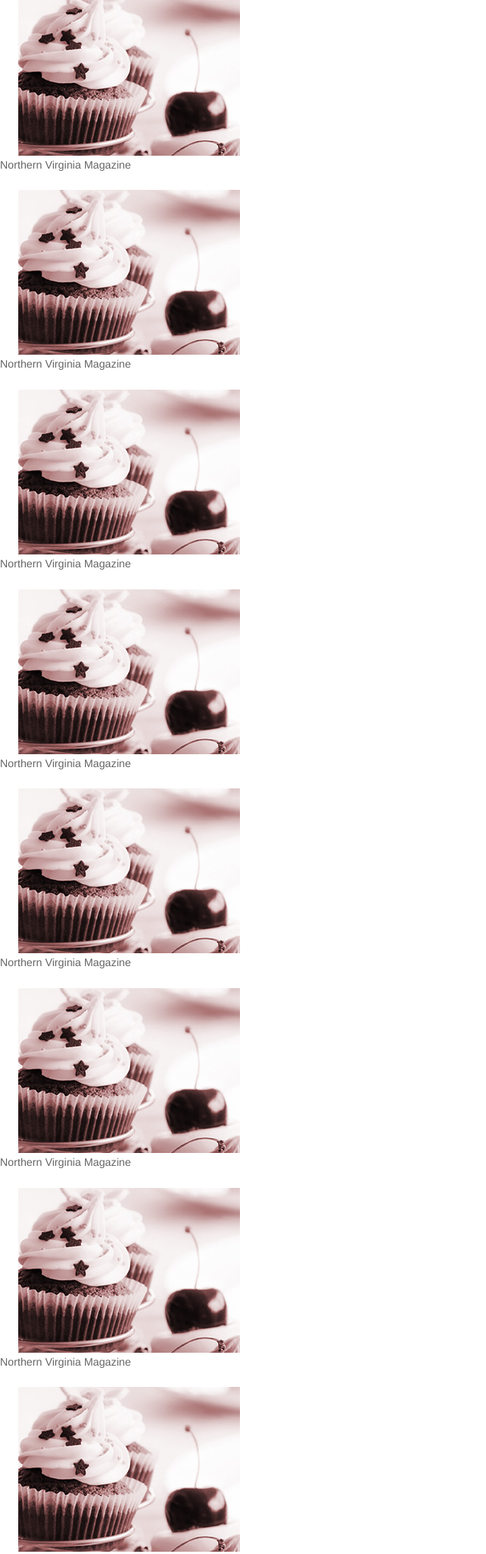
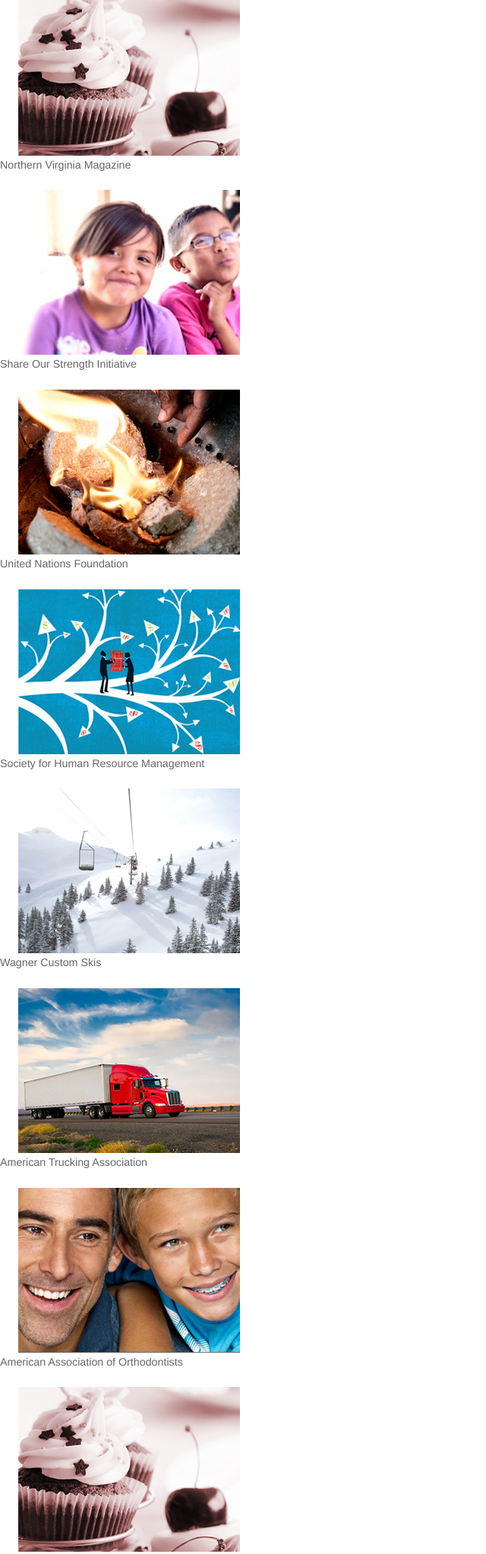
Before and after one commit to leobauza/saforian, a PHP site: page / in a window 1280 px wide. Shown: the part 1311-3357 px from the top of the page at 76% size, without its empty margins (0-640 px from the left). Run offline with PHP 8.4, Linux system fonts and the light colour scheme; some libraries are stand-ins or nearby versions.

Commit message:
filtering of isotope projects workin'

```diff
--- a/index.php
+++ b/index.php
@@ -55,42 +55,95 @@
 			</div>
 		</section>
 		<section id="iso-cont">
-			<article class="item safo-client">
+			<!--
+
+			FIRST PAGE START
+
+			-->
+			<article class="item safo-client first-page">
 				<a href="#"><img src='images/site/client-thumbnails/specialicious.jpg' alt='Specialicious' /></a>
 				<p>Northern Virginia Magazine</p>
 			</article>
-			<article class="item safo-client">
-				<img src='images/site/client-thumbnails/specialicious.jpg' alt='Specialicious' />
+			<article class="item safo-client first-page">
+				<a href='#'><img src='images/site/client-thumbnails/nokidhungry.jpg' alt='No Kid Hungry' /></a>
+				<p>Share Our Strength Initiative</p>
+			</article>
+			<article class="item safo-client first-page">
+				<a href='#'><img src='images/site/client-thumbnails/cookstoves.jpg' alt='UNF Clean Cookstoves' /></a>
+				<p>United Nations Foundation</p>
+			</article>
+			<article class="item safo-client first-page">
+				<a href='#'><img src='images/site/client-thumbnails/shrm.jpg' alt='SHRM' /></a>
+				<p>Society for Human Resource Management</p>
+			</article>
+			<article class="item safo-client first-page">
+				<a href='#'><img src='images/site/client-thumbnails/wagner.jpg' alt='Wagner Skis' /></a>
+				<p>Wagner Custom Skis</p>
+			</article>
+			<article class="item safo-client first-page">
+				<a href='#'><img src='images/site/client-thumbnails/ata.jpg' alt='America Trucking Association' /></a>
+				<p>American Trucking Association</p>
+			</article>
+			<article class="item safo-client first-page">
+				<a href='#'><img src='images/site/client-thumbnails/aao.jpg' alt='Orthodontists' /></a>
+				<p>American Association of Orthodontists</p>
+			</article>
+			<article class="item safo-client first-page">
+				<a href="#"><img src='images/site/client-thumbnails/specialicious.jpg' alt='Specialicious' /></a>
 				<p>Northern Virginia Magazine</p>
 			</article>
-			<article class="item safo-client">
-				<img src='images/site/client-thumbnails/specialicious.jpg' alt='Specialicious' />
+			<article class="item safo-client filter first-page">
+				<a href="#" data-filter=".second-page"><img src='images/site/client-thumbnails/specialicious.jpg' alt='Specialicious' /></a>
+				<p>NEXT</p>
+			</article>
+			<!--
+
+			FIRST PAGE END | START SECOND PAGE
+
+			-->
+			<article class="item safo-client second-page">
+				<a href="#"><img src='images/site/client-thumbnails/specialicious.jpg' alt='Specialicious' /></a>
 				<p>Northern Virginia Magazine</p>
 			</article>
-			<article class="item safo-client">
-				<img src='images/site/client-thumbnails/specialicious.jpg' alt='Specialicious' />
+			<article class="item safo-client second-page">
+				<a href='#'><img src='images/site/client-thumbnails/nokidhungry.jpg' alt='No Kid Hungry' /></a>
+				<p>Share Our Strength Initiative</p>
+			</article>
+			<article class="item safo-client second-page">
+				<a href='#'><img src='images/site/client-thumbnails/cookstoves.jpg' alt='UNF Clean Cookstoves' /></a>
+				<p>United Nations Foundation</p>
+			</article>
+			<article class="item safo-client second-page">
+				<a href='#'><img src='images/site/client-thumbnails/shrm.jpg' alt='SHRM' /></a>
+				<p>Society for Human Resource Management</p>
+			</article>
+			<article class="item safo-client second-page">
+				<a href='#'><img src='images/site/client-thumbnails/wagner.jpg' alt='Wagner Skis' /></a>
+				<p>Wagner Custom Skis</p>
+			</article>
+			<article class="item safo-client second-page">
+				<a href='#'><img src='images/site/client-thumbnails/ata.jpg' alt='America Trucking Association' /></a>
+				<p>American Trucking Association</p>
+			</article>
+			<article class="item safo-client second-page">
+				<a href='#'><img src='images/site/client-thumbnails/aao.jpg' alt='Orthodontists' /></a>
+				<p>American Association of Orthodontists</p>
+			</article>
+			<article class="item safo-client second-page">
+				<a href="#"><img src='images/site/client-thumbnails/specialicious.jpg' alt='Specialicious' /></a>
 				<p>Northern Virginia Magazine</p>
 			</article>
-			<article class="item safo-client">
-				<img src='images/site/client-thumbnails/specialicious.jpg' alt='Specialicious' />
-				<p>Northern Virginia Magazine</p>
-			</article>
-			<article class="item safo-client">
-				<img src='images/site/client-thumbnails/specialicious.jpg' alt='Specialicious' />
-				<p>Northern Virginia Magazine</p>
-			</article>
-			<article class="item safo-client">
-				<img src='images/site/client-thumbnails/specialicious.jpg' alt='Specialicious' />
-				<p>Northern Virginia Magazine</p>
-			</article>
-			<article class="item safo-client">
-				<img src='images/site/client-thumbnails/specialicious.jpg' alt='Specialicious' />
-				<p>Northern Virginia Magazine</p>
-			</article>
-			<article class="item safo-client">
-				<img src='images/site/client-thumbnails/specialicious.jpg' alt='Specialicious' />
+			<article class="item safo-client filter second-page">
+				<a href="#" data-filter="*"><img src='images/site/client-thumbnails/specialicious.jpg' alt='Specialicious' /></a>
 				<p>NEXT</p>
 			</article>
+			<!--
+
+			SECOND PAGE END
+
+			-->
+
+
 		</section>
 
 
@@ -315,7 +368,6 @@
 						</div>
 						<div class='safo-client'>
 							<a href='#'><img src='images/site/client-thumbnails/cookstoves.jpg' alt='UNF Clean Cookstoves' /></a>
-
 							<h3><a href='#'>Clean Cookstoves</a></h3>
 							<p>United Nations Foundation</p>
 						</div>
--- a/js/safo.js
+++ b/js/safo.js
@@ -730,6 +730,7 @@ $("#site-nav ul").width($navWidth);
 	$container = $('#iso-cont');
 	//call isotope
 	$container.isotope({
+		filter: '.first-page',
 		// options
 		itemSelector : '.item',
 		masonry: {
@@ -737,11 +738,11 @@ $("#site-nav ul").width($navWidth);
 		}
 	});
 	//filtering stuff
-	// $('#filters a').click(function(e){
-	// 	var selector = $(this).attr('data-filter');
-	// 	$container.isotope({ filter: selector });
-	// 	e.preventDefault();
-	// });
+	$('.filter a').click(function(e){
+		var selector = $(this).attr('data-filter');
+		$container.isotope({ filter: selector });
+		e.preventDefault();
+	});
 
 
 
```
